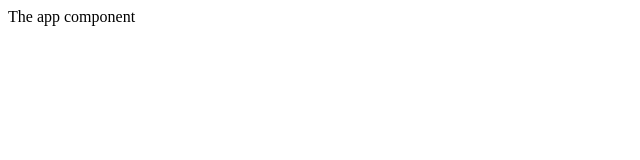
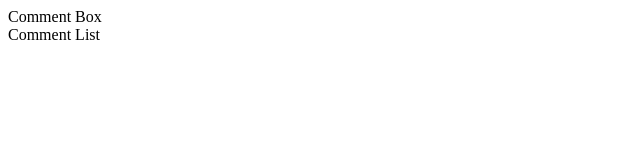
Before and after one commit to mhaji007/CommentForm, a React (Create React App) app: page / in a window 1280 px wide. Shown: the top 160 px of the page, without its empty margins (0-640 px from the left). Built offline with nearby package versions, Linux system fonts and the light colour scheme.

Commit message:
Add commentBox and commentList components skeleton

```diff
--- a/src/components/App.js
+++ b/src/components/App.js
@@ -1,5 +1,12 @@
 import React from 'react';
+import CommentBox from './CommentBox';
+import CommentList from './CommentList';
+
 
 export default () => {
-    return <div>The app component</div>
+    return (<div>
+        <CommentBox/>
+        <CommentList/>
+
+    </div>)
 };
--- a/src/components/CommentBox.jsx
+++ b/src/components/CommentBox.jsx
@@ -0,0 +1,7 @@
+import React from 'react'
+
+export default () => {
+    return(
+        <div>Comment Box</div>
+    )
+}
--- a/src/components/CommentList.jsx
+++ b/src/components/CommentList.jsx
@@ -0,0 +1,7 @@
+import React from 'react'
+
+export default () => {
+    return(
+        <div>Comment List</div>
+    )
+}
```
